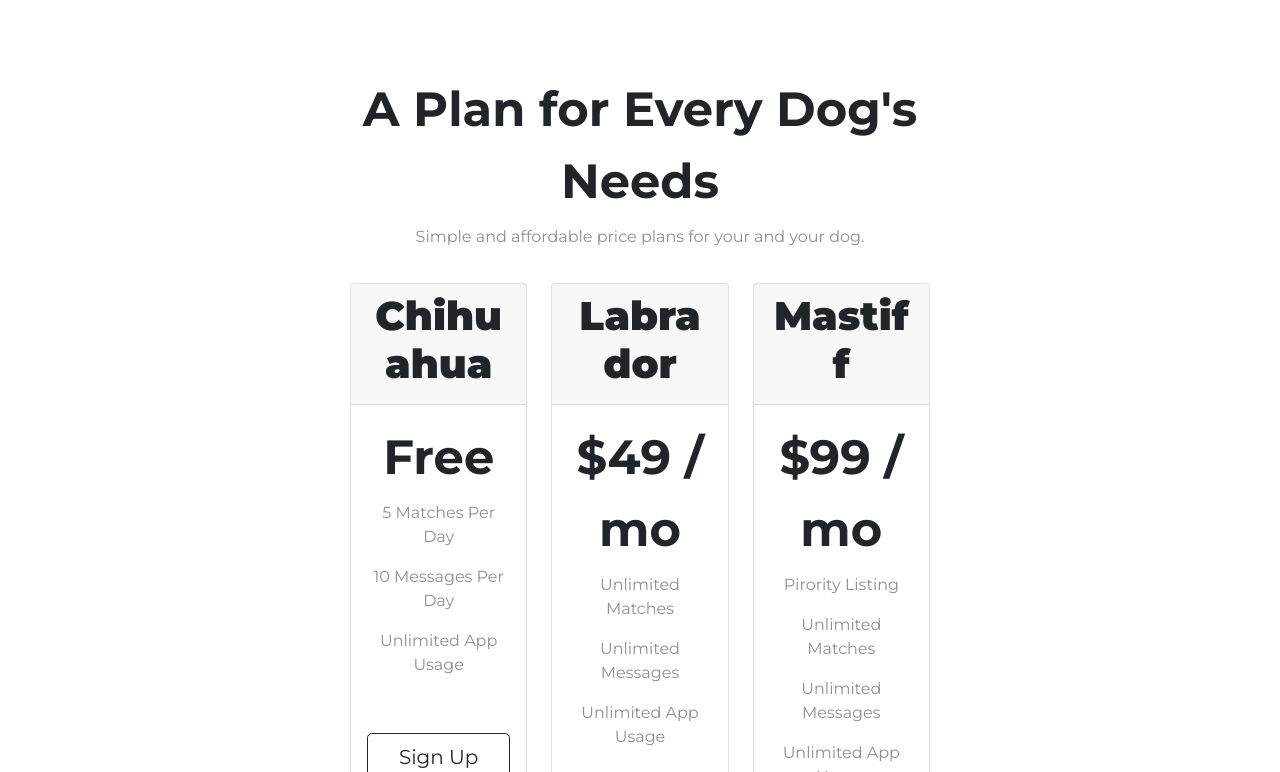
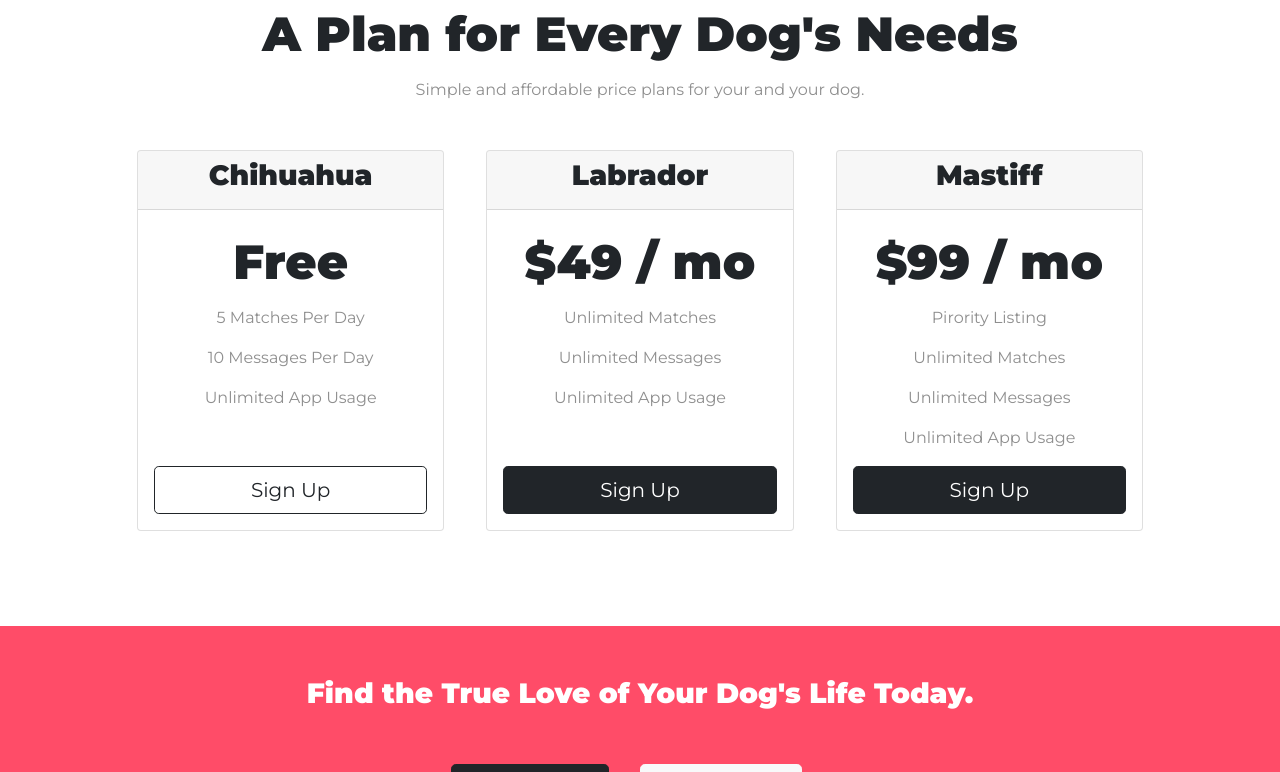
Before and after one commit to heydut/Tindog, a plain HTML site: page index.html in a window 1280 px wide. Shown: the part 1890-2662 px from the top of the page. Drawn offline with nearby package versions, Linux system fonts and the light colour scheme.

Commit message:
Finish everything

```diff
--- a/css/styles.css
+++ b/css/styles.css
@@ -1,34 +1,35 @@
 body {
   font-family: "Montserrat", sans-serif;
+  text-align: center;
 }
 
-h1 {
+h1,
+h2,
+h3,
+h4,
+h5,
+h6 {
+  font-family: "Montserrat", sans-serif;
+  font-weight: 900;
+}
+
+p {
+  color: #8f8f8f;
+}
+
+/* Headings */
+
+.big-heading {
   font-family: "Montserrat", sans-serif;
   font-weight: 900;
   font-size: 3.5rem;
   line-height: 1.5;
 }
 
-h2 {
-  font-family: "Montserrat", sans-serif;
-  font-weight: 700;
-  font-size: 3rem;
-  line-height: 1.5;
-}
-
-h3 {
-  font-family: "Montserrat", sans-serif;
-  font-weight: 900;
-  font-size: 2.5rem;
-}
-
-p {
-  color: #8f8f8f;
-}
-
 #title {
   background-color: #ff4c68;
   color: #fff;
+  text-align: left;
 }
 
 .container-fluid {
@@ -79,8 +80,11 @@ p {
   z-index: 1;
 }
 
+.feature-title {
+  font-size: 1.5rem;
+}
+
 .feature-box {
-  text-align: center;
   padding: 5%;
 }
 
@@ -96,7 +100,6 @@ p {
 /* Testimonials Section */
 
 #testimonials {
-  text-align: center;
   background-color: #ef8172;
   color: #fff;
 }
@@ -111,9 +114,13 @@ p {
   margin: 20px;
 }
 
+.testimonial-text {
+  font-size: 3rem;
+  line-height: 1.5;
+}
+
 #press {
   background-color: #ef8172;
-  text-align: center;
   padding-bottom: 3%;
 }
 
@@ -125,12 +132,21 @@ p {
 /* Pricing Section */
 
 #pricing {
-  padding: 100px 350px;
-  text-align: center;
+  padding: 5% 10%;
+}
+
+.section-heading {
+  font-size: 3rem;
+  line-height: 1.5;
 }
 
 .pricing-column {
   padding: 3% 2%;
+}
+
+.price-text {
+  font-size: 3rem;
+  line-height: 1.5;
 }
 
 .invisible {
@@ -142,7 +158,6 @@ p {
 #cta {
   background-color: #ff4c68;
   color: #fff;
-  text-align: center;
   padding: 4% 15% 1% 15%;
 }
 
@@ -150,7 +165,6 @@ p {
 
 #footer {
   background-color: #fff;
-  text-align: center;
   padding: 4% 15% 1% 15%;
 }
 
@@ -166,6 +180,10 @@ p {
   }
   .dogpic {
     display: none;
+  }
+
+  #pricing {
+    padding: 5% 25%;
   }
 }
 
--- a/index.html
+++ b/index.html
@@ -65,7 +65,7 @@
       <div class="row">
 
         <div class="col-xl-6 col-12">
-          <h1>Meet new and interesting dogs nearby.</h1>
+          <h1 class="big-heading">Meet new and interesting dogs nearby.</h1>
           <button type="button" class="btn btn-dark btn-lg download-button"><i class="fa-brands fa-apple"></i>
             Download</button>
           <button type="button" class="btn btn-outline-light btn-lg download-button"><i
@@ -88,19 +88,19 @@
     <div class="row">
       <div class="feature-box col-lg-4">
         <i class="icon fa-solid fa-circle-check fa-4x"></i>
-        <h3>Easy to use.</h3>
+        <h3 class="feature-title">Easy to use.</h3>
         <p>So easy to use, even your dog could do it.</p>
       </div>
 
       <div class="feature-box col-lg-4">
         <i class="icon fa-solid fa-bullseye fa-4x"></i>
-        <h3>Elite Clientele</h3>
+        <h3 class="feature-title">Elite Clientele</h3>
         <p>We have all the dogs, the greatest dogs.</p>
       </div>
 
       <div class="feature-box col-lg-4">
         <i class="icon fa-solid fa-heart fa-4x"></i>
-        <h3>Guaranteed to work.</h3>
+        <h3 class="feature-title">Guaranteed to work.</h3>
         <p>Find the love of your dog's life or your money back.</p>
       </div>
     </div>
@@ -114,7 +114,8 @@
 
       <div class="carousel-inner">
         <div class="carousel-item active">
-          <h2>I no longer have to sniff other dogs for love. I've found the hottest Corgi on TinDog. Woof.</h2>
+          <h2 class="testimonial-text">I no longer have to sniff other dogs for love. I've found the hottest Corgi on
+            TinDog. Woof.</h2>
           <img class="testimonial-image" src="images/dog-img.jpg" alt="dog-profile">
           <em>Pebbles, New York</em>
         </div>
@@ -163,17 +164,17 @@
 
   <section id="pricing">
 
-    <h2>A Plan for Every Dog's Needs</h2>
+    <h2 class="section-heading">A Plan for Every Dog's Needs</h2>
     <p>Simple and affordable price plans for your and your dog.</p>
 
-    <div class="row ">
-      <div class="pricing-column col-lg-4 col-md-6">
+    <div class="row">
+      <div class="pricing-column col-xl-4 col-lg-12 col-md-12 col-sm-12 col-12">
         <div class="card">
           <div class="card-header">
             <h3>Chihuahua</h3>
           </div>
           <div class="card-body d-grid">
-            <h2>Free</h2>
+            <h2 class="price-text">Free</h2>
             <p>5 Matches Per Day</p>
             <p>10 Messages Per Day</p>
             <p>Unlimited App Usage</p>
@@ -184,13 +185,13 @@
       </div>
 
 
-      <div class="pricing-column col-lg-4 col-md-6">
+      <div class="pricing-column col-xl-4 col-lg-12 col-md-12 col-sm-12 col-12">
         <div class="card">
           <div class="card-header">
             <h3>Labrador</h3>
           </div>
           <div class="card-body d-grid">
-            <h2>$49 / mo</h2>
+            <h2 class="price-text">$49 / mo</h2>
             <p>Unlimited Matches</p>
             <p>Unlimited Messages</p>
             <p>Unlimited App Usage</p>
@@ -200,13 +201,13 @@
         </div>
       </div>
 
-      <div class="pricing-column col-lg-4">
+      <div class="pricing-column col-xl-4 col-lg-12 col-md-12 col-sm-12 col-12">
         <div class="card">
           <div class="card-header">
             <h3>Mastiff</h3>
           </div>
           <div class="card-body d-grid">
-            <h2>$99 / mo</h2>
+            <h2 class="price-text">$99 / mo</h2>
             <p>Pirority Listing</p>
             <p>Unlimited Matches</p>
             <p>Unlimited Messages</p>
```
Also changed, not shown: 1 other file.
